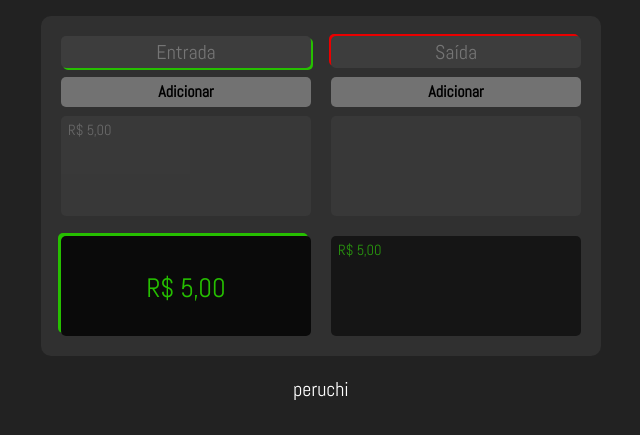
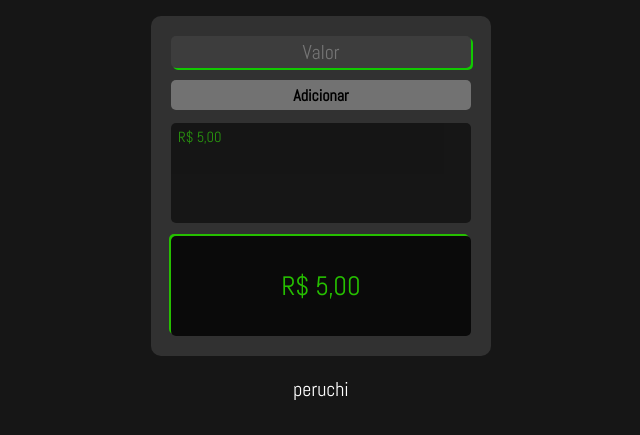
Before and after one commit to brunoperuchi/financas, a plain HTML site: page index.html in a window 1280 px wide. Both pictures are taken after typing "5" into the empty fields and a click on the button "Adicionar". Shown: the part 81-516 px from the top of the page, without its empty margins (319-959 px from the left). Drawn offline with Linux system fonts and the light colour scheme.

Commit message:
refatoração do código por completo; input unificado para simplificar o uso

```diff
--- a/index.html
+++ b/index.html
@@ -1,5 +1,6 @@
 <!DOCTYPE html>
 <html lang="pt-BR">
+
 <head>
     <meta charset="UTF-8">
     <meta http-equiv="X-UA-Compatible" content="IE=edge">
@@ -7,34 +8,18 @@
     <title>Finanças</title>
     <link rel="stylesheet" href="style.css">
 </head>
+
 <body>
     <header>
         <h1>Calculadora de Finanças</h1>
     </header>
     <section>
-        <div id="funcoes">
-            <div id="entrada">
-                <input type="number" name="inputEntrada" id="inputEntrada" placeholder="Entrada">
-                <input type="button" value="Adicionar" onclick="addEntrada()">
-                <select name="mostraEntradas" id="mostraEntradas" size="6" disabled>
-
-                </select>
-            </div>
-            <div id="saida">
-                <input type="number" name="inputSaida" id="inputSaida" placeholder="Saída">
-                <input type="button" value="Adicionar" onclick="addSaida()">
-                <select name="mostraSaidas" id="mostraSaidas" size="6" disabled>
-
-                </select>
-            </div>
-        </div>
-        <div id="fechamento">
-            <div id="boxTotal">
-                <span>R$ 0,00</span>
-            </div>
-            <select name="mostraTotal" id="mostraTotal" size="6" disabled>
-
-            </select>
+        <input id="inputValor" class="borda" type="number" placeholder="Valor">
+        <input class="botao borda" type="button" value="Adicionar" onclick="addValor()">
+        <select id="mostraTotal" class="lista borda" size="6" disabled>
+      </select>
+        <div id="boxTotal" class="borda">
+            <span>R$ 0,00</span>
         </div>
     </section>
     <footer>
@@ -42,4 +27,5 @@
     </footer>
 </body>
 <script src="script.js"></script>
+
 </html>
--- a/script.js
+++ b/script.js
@@ -1,54 +1,25 @@
 let financas = []
 let qntFinancas = financas.length
-let entradas = []
-let qntEntradas = entradas.length
-let saidas = []
-let qntSaidas = saidas.length
 let valorTotal = 0
 
-function addEntrada() {
-    let tipo = '+'
-    let inputEntrada = document.getElementById('inputEntrada')
-    let entrada = Number(inputEntrada.value)
-    let mostraEntradas = document.getElementById('mostraEntradas')
+function addValor() {
+    let inputValor = document.getElementById('inputValor')
+    let valorNum = Number(inputValor.value)
 
-    inputEntrada.value = ''
-    inputEntrada.focus()
+    console.log(valorNum)
 
-    if (entrada < 0 || !entrada) {
-        window.alert('Entrada inválida!')
+    if (!valorNum || valorNum == 0) {
+        window.alert('Valor inválido!')
+    } else if (valorNum > 0) {
+        atualizaTotal(valorNum, "+")
     } else {
-        let option = document.createElement('option')
-        option.value = `${qntEntradas}`
-        option.text = `R$ ${entrada.toFixed(2).replace('.', ',')}`
-        mostraEntradas.insertBefore(option, mostraEntradas.firstChild)
-        entradas.push(entrada)
+        atualizaTotal(valorNum, "-")
+    }
 
-        atualizaTotal(entrada, tipo)
-    }
+    inputValor.value = ''
+    inputValor.focus()
 }
 
-function addSaida() {
-    let tipo = '-'
-    let inputSaida = document.getElementById('inputSaida')
-    let saida = Number(inputSaida.value)
-    let mostraSaidas = document.getElementById('mostraSaidas')
-
-    inputSaida.value = ''
-    inputSaida.focus()
-
-    if (saida < 0 || !saida) {
-        window.alert('Saída inválida!')
-    } else {
-        let option = document.createElement('option')
-        option.value = `${qntSaidas}`
-        option.text = `R$ ${saida.toFixed(2).replace('.', ',')}`
-        mostraSaidas.insertBefore(option, mostraSaidas.firstChild)
-        saidas.push(saida)
-
-        atualizaTotal(saida, tipo)
-    }
-}
 function atualizaTotal(valor, tipo) {
     let boxTotal = document.getElementById('boxTotal')
     let total = document.querySelector('#boxTotal span')
@@ -59,25 +30,24 @@ function atualizaTotal(valor, tipo) {
     option.text = `R$ ${valor.toFixed(2).replace('.', ',')}`
 
     if (tipo == '+') {
-        valorTotal += valor
         option.style.color = '#26bf00'
     } else if (tipo == '-') {
-        valorTotal -= valor
         option.style.color = '#e90000'
     }
 
+    valorTotal += valor
     mostraTotal.insertBefore(option, mostraTotal.firstChild)
     financas.push(valor)
 
-    if (valorTotal > 0) {
+    if (valor > 0) {
         total.style.color = '#26bf00'
-        boxTotal.style.boxShadow = '-3px -3px #26bf00'
-    } else if (valorTotal < 0) {
+        boxTotal.style.boxShadow = '-2px -2px #26bf00'
+    } else if (valor < 0) {
         total.style.color = '#e90000'
         boxTotal.style.boxShadow = '2px 2px #e90000'
-    } else if (valorTotal == 0) {
+    } else if (valor == 0) {
         total.style.color = '#fff'
         boxTotal.style.boxShadow = ''
     }
-    total.innerHTML = `R$ ${valorTotal.toFixed(2).replace('.', ',').replace('-', '')}`
+    total.innerHTML = `R$ ${valor.toFixed(2).replace('.', ',').replace('-', '')}`
 }
--- a/style.css
+++ b/style.css
@@ -1,12 +1,13 @@
 @import url('https://fonts.googleapis.com/css2?family=Abel&display=swap');
-
 ::-webkit-scrollbar-track {
     background-color: #4f4f4f;
 }
+
 ::-webkit-scrollbar {
     width: 6px;
     background: #444444;
 }
+
 ::-webkit-scrollbar-thumb {
     background: #000000;
     border-radius: 3px;
@@ -14,11 +15,20 @@
 
 * {
     font-family: 'Abel', sans-serif;
+    -webkit-transition: 0.5s;
+    transition: 0.5s;
+}
+
+input::-webkit-outer-spin-button,
+input::-webkit-inner-spin-button {
+    -webkit-appearance: none;
+    margin: 0;
 }
 
 body {
-    background: #222222;
+    background: #161616;
     margin: 0;
+    width: 100%;
     font-size: 15pt;
     text-align: center;
     color: #fff;
@@ -34,9 +44,10 @@ header {
 }
 
 section {
-    background: #303030;
-    width: 520px;
+    background: #313131;
     border-radius: 10px;
+    width: 300px;
+    height: 300px;
     margin: auto;
     padding: 20px;
     display: flex;
@@ -44,87 +55,67 @@ section {
     justify-content: space-between;
 }
 
+.borda {
+    border-radius: 5px;
+}
+
 #funcoes {
     display: flex;
     justify-content: space-between;
-}
-
-#entrada, #saida {
-    width: 250px;
-    height: 180px;
+    border-radius: 10px;
+    height: 300px;
     display: flex;
     flex-direction: column;
     justify-content: space-between;
 }
 
-input::-webkit-outer-spin-button,
-input::-webkit-inner-spin-button {
-    -webkit-appearance: none;
-    margin: 0;
-}
-
-input[type="number"] {
+#inputValor {
     background: #3d3d3d;
     color: #fff;
     border: none;
     height: 30px;
-    border-radius: 5px;
     outline: none;
     text-align: center;
-    -webkit-transition: 0.5s;
-    transition: 0.5s;
     font-size: 15pt;
 }
 
-#entrada input[type="number"] {
-    box-shadow: -2px -2px #26bf00;
+#inputValor {
+    box-shadow: -2px -2px #11c900;
 }
 
-#saida input[type="number"] {
-    box-shadow: -2px -2px #e90000;
+#inputValor:focus {
+    box-shadow: 2px 2px #11c900;
 }
 
-#entrada input[type="number"]:focus{
-    box-shadow: 2px 2px #26bf00;
-}
-
-#saida input[type="number"]:focus {
-    box-shadow: 2px 2px #e90000;
-}
-
-input[type="button"] {
+.botao {
     height: 30px;
     border: none;
-    border-radius: 5px;
     background: #727272;
     font-weight: bold;
-    -webkit-transition: 0.5s;
-    transition: 0.5s;
     font-size: 12pt;
 }
 
-#entrada input[type="button"]:hover {
-    background:#26bf00;
+.botao:hover {
+    background: #11c900;
 }
 
-#saida input[type="button"]:hover {
-    background:#e90000;
+.botao:active {
+    -webkit-transform: scale(0.90);
+    /* Safari and Chrome */
+    -moz-transform: scale(0.90);
+    /* Firefox */
+    -ms-transform: scale(0.90);
+    /* IE 9 */
+    -o-transform: scale(0.90);
+    /* Opera */
+    transform: scale(0.90);
 }
 
-input[type="button"]:active {
-    -webkit-transform:scale(0.90); /* Safari and Chrome */
-    -moz-transform:scale(0.90); /* Firefox */
-    -ms-transform:scale(0.90); /* IE 9 */
-    -o-transform:scale(0.90); /* Opera */
-    transform:scale(0.90);
-}
-
-select {
-    background: #3d3d3d;
+#mostraTotal {
+    background: #0a0a0a;
     color: #fff;
     height: 100px;
     border: none;
-    border-radius: 5px;
     padding: 5px;
     outline: none;
     font-size: 11pt;
@@ -132,30 +123,14 @@ select {
 
 #fechamento {
     margin-top: 20px;
-    width: 520px;
-    display: flex;
-    justify-content: space-between;
-    align-items: center;
 }
 
 #boxTotal {
+    display: flex;
+    align-items: center;
+    justify-content: center;
     background: #0a0a0a;
-    width: 250px;
+    width: 100%;
     height: 100px;
-    border-radius: 5px;
-    line-height: 100px;
-    -webkit-transition: 0.5s;
-    transition: 0.5s;
+    font-size: 20pt;
 }
-
-#boxTotal span {
-    font-size: 20pt;
-    display: inline-block;
-    vertical-align: middle;
-    line-height: normal;
-}
-
-#fechamento select {
-    background: #0a0a0a;
-    width: 250px;
-}
```
